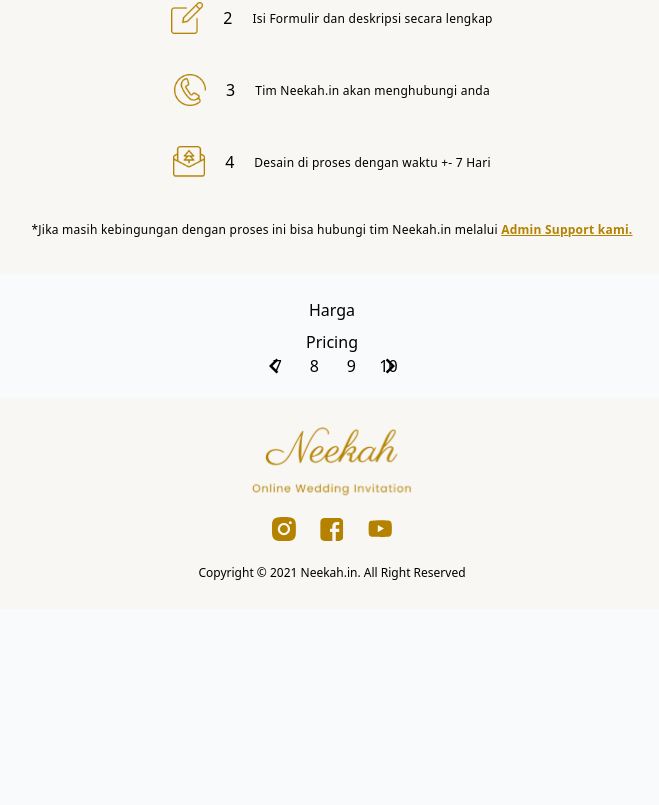
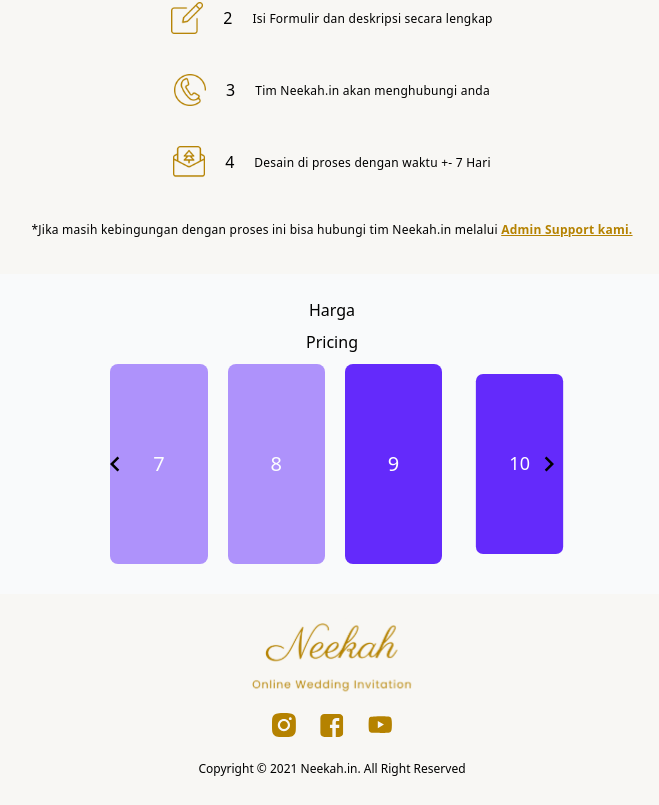
Before and after one commit to gugunm/vue-neekahin-new, a Vue app: page /#/landing in a window 1280 px wide. Shown: the part 2473-3278 px from the top of the page, without its empty margins (308-967 px from the left). Before the commit the page ends 3082 px from the top, so only its background shows below. Built offline with nearby package versions, Linux system fonts and the light colour scheme.

Commit message:
corousel Pricing layout Landing

```diff
--- a/src/views/Landing.vue
+++ b/src/views/Landing.vue
@@ -122,22 +122,22 @@
   <div class="flex flex-col items-center px-5">
     <h4 class="text-center mt-6">Harga</h4>
     <h2 class="text-center mt-2">Pricing</h2>
-    <carousel :itemsToShow="3.95" :wrapAround="true">
-    <slide v-for="slide in 10" :key="slide">{{ slide }}</slide>
-    <template #addons>
-      <navigation />
-    </template>
-  </carousel>
+
+    <carousel :itemsToShow="3.95" :wrapAround="true" :navigationEnabled="true">
+      <slide v-for="slide in 10" :key="slide">
+        <div class="carousel__item">{{ slide }}</div>
+      </slide>
+      <template #addons>
+        <navigation />
+      </template>
+    </carousel>
 
 
     <!-- <carousel
       :itemsToShow="3.95"
       :wrapAround="true"
     >
-      <slide
-        v-for="slide in 10"
-        :key="slide"
-      >
+      <slide v-for="slide in 10":key="slide">
         <div class="carousel__item">{{ slide }}</div>
       </slide>
     </carousel> -->
@@ -244,4 +244,26 @@ p .admin-contact {
 .carousel__slide--active > .carousel__item {
   transform: scale(1.1);
 }
+
+.carousel__item {
+	min-height: 200px;
+	width: 100%;
+	background-color: #642afb;
+	color: white;
+	font-size: 20px;
+	border-radius: 8px;
+	display: flex;
+	justify-content: center;
+	align-items: center;
+}
+
+.carousel__slide {
+	padding: 10px;
+}
+
+.carousel__prev,
+.carousel__next {
+	box-sizing: content-box;
+	border: 5px solid white;
+}
 </style>
```
